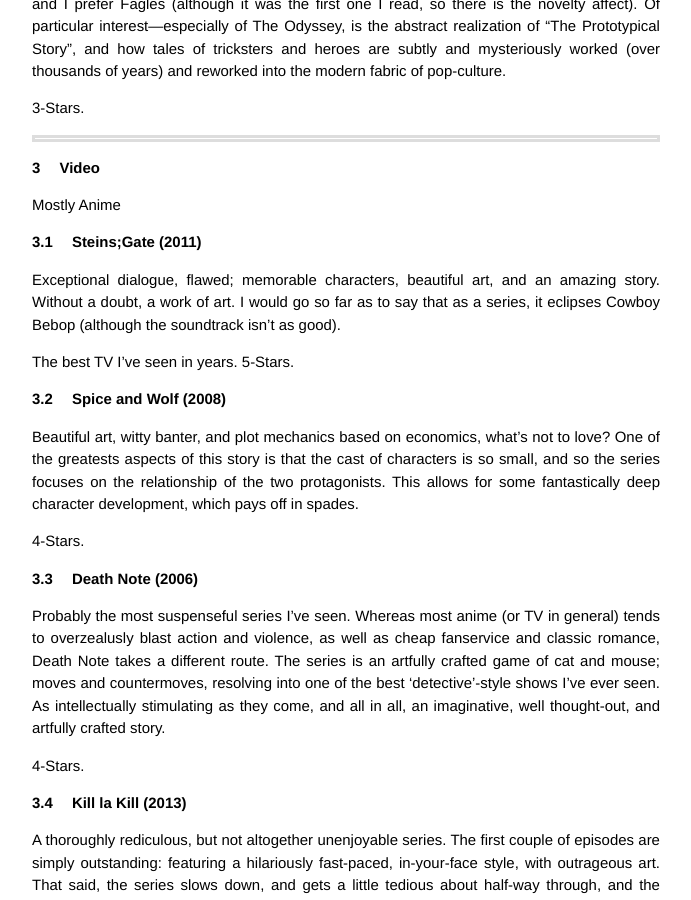
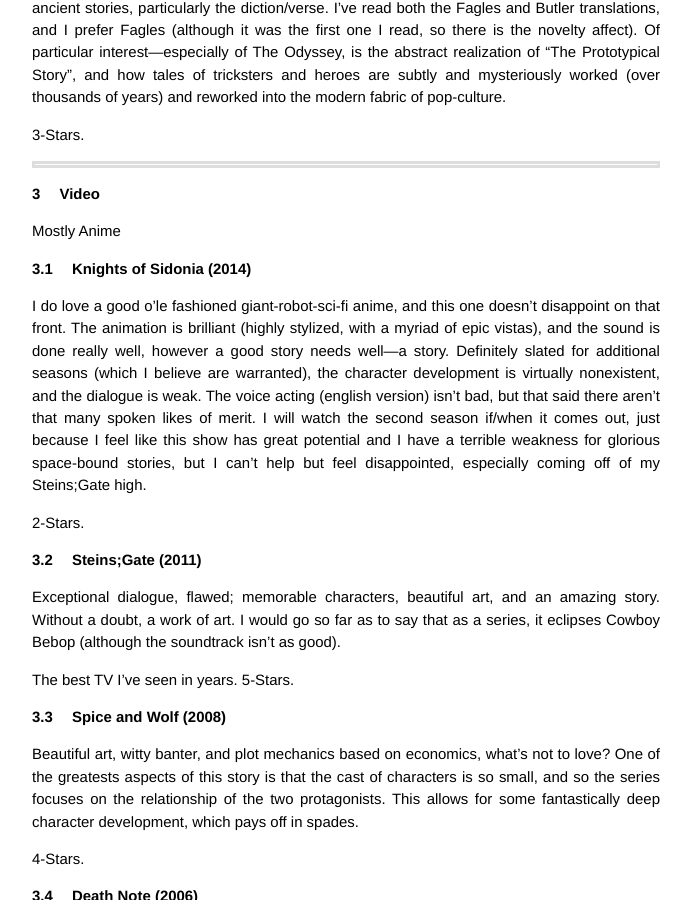
Before and after one commit to athuras/athuras.github.com, a Jekyll site: the page built from _posts/2014-06-24-Booklist.markdown, in a window 1280 px wide and 900 px high, scrolled down 4017 px. Shown: the whole window, without its empty margins (294-985 px from the left). Built offline with Jekyll 4.4.1, drawn with Linux system fonts in a browser that asks for light colours; some of the changed text lies outside the part shown.

Commit message:
knights of sidonia

```diff
--- a/_posts/2014-06-24-Booklist.markdown
+++ b/_posts/2014-06-24-Booklist.markdown
@@ -125,6 +125,15 @@
 # Video
 Mostly Anime
 
+## Knights of Sidonia (2014)
+I do love a good o'le fashioned giant-robot-sci-fi anime, and this one doesn't disappoint on that front.
+The animation is brilliant (highly stylized, with a myriad of epic vistas), and the sound is done really well, however a good story needs well---a story.
+Definitely slated for additional seasons (which I believe are warranted), the character development is virtually nonexistent, and the dialogue is weak.
+The voice acting (english version) isn't bad, but that said there aren't that many spoken likes of merit.
+I will watch the second season if/when it comes out, just because I feel like this show has great potential and I have a terrible weakness for glorious space-bound stories, but I can't help but feel disappointed, especially coming off of my Steins;Gate high.
+
+2-Stars.
+
 ## Steins;Gate (2011)
 Exceptional dialogue, flawed; memorable characters, beautiful art, and an amazing story.
 Without a doubt, a work of art.
```
